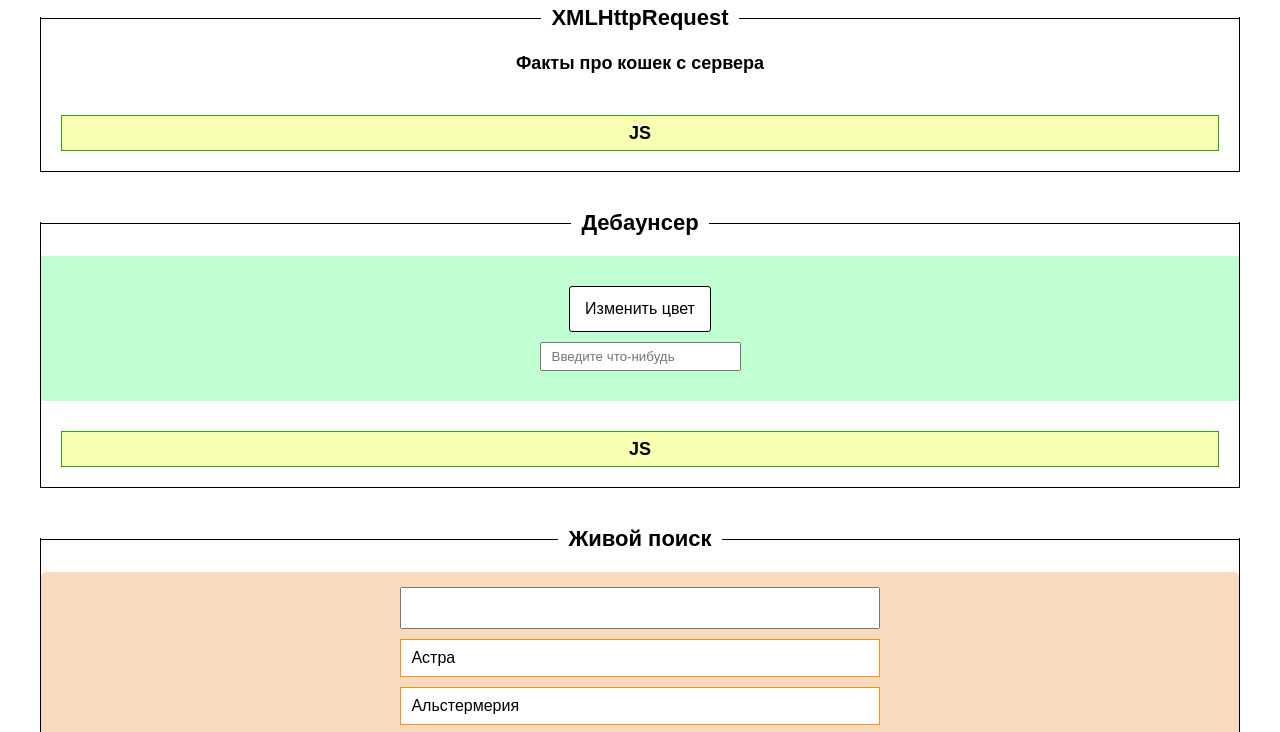
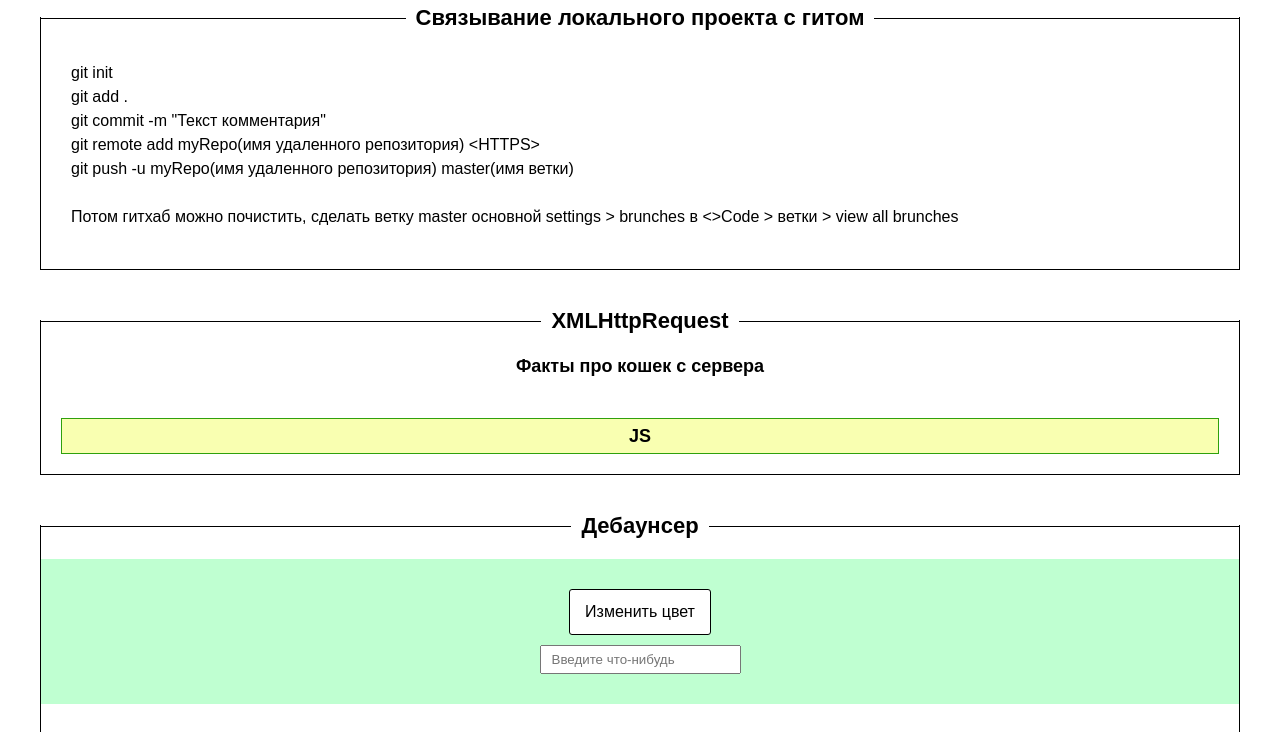
Before and after one commit to VanillaTank/snippets, a plain HTML site: page index.html in a window 1280 px wide. Shown: the part 47-779 px from the top of the page. Drawn offline with Linux system fonts and the light colour scheme; no server answers.

Commit message:
w_adding in git

```diff
--- a/css/style.css
+++ b/css/style.css
@@ -703,3 +703,7 @@ section {
     background-color: transparent;
     margin-bottom: 1px;
 }
+
+.b-16 .example {
+    padding: 10px 30px;
+}
--- a/index.html
+++ b/index.html
@@ -40,6 +40,20 @@
                 </div>
             </div>
         </section> -->
+
+    <section class="idia b-16">
+        <h3 class='title'>Связывание локального проекта с гитом</h3>
+        <div class="example">
+            git init <br>
+            git add . <br>
+            git commit -m "Текст комментария" <br>
+            git remote add myRepo(имя удаленного репозитория) &#60;HTTPS> <br>
+            git push -u myRepo(имя удаленного репозитория) master(имя ветки) <br>
+            <br>
+            Потом гитхаб можно почистить, сделать ветку master основной settings > brunches в &#60;>Code > ветки > view all brunches
+
+        </div>
+    </section>
     <section class="idia b-15">
         <h3 class='title'>XMLHttpRequest</h3>
         <div class="example">
@@ -50,7 +64,7 @@
             <div class="border">
                 <h4 class="how-title btn-toggle">JS</h4>
                 <div class="drop-body">
-<pre>
+                    <pre>
     const data = null;
     const xhr = new XMLHttpRequest();
     xhr.timeout = 300001; //его можно не задавать, по умолчанию 30 секунд
```
